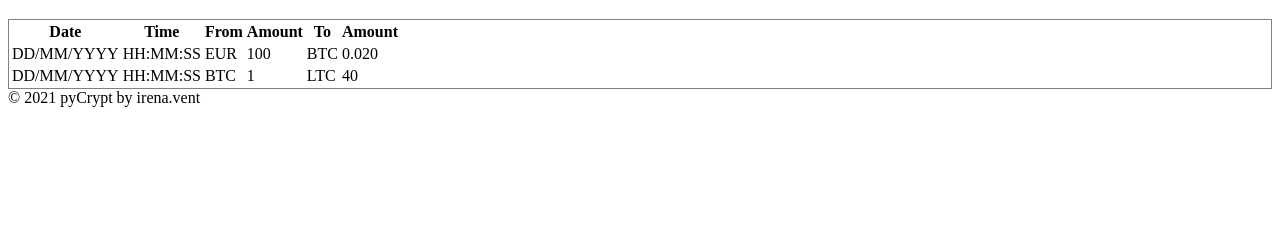
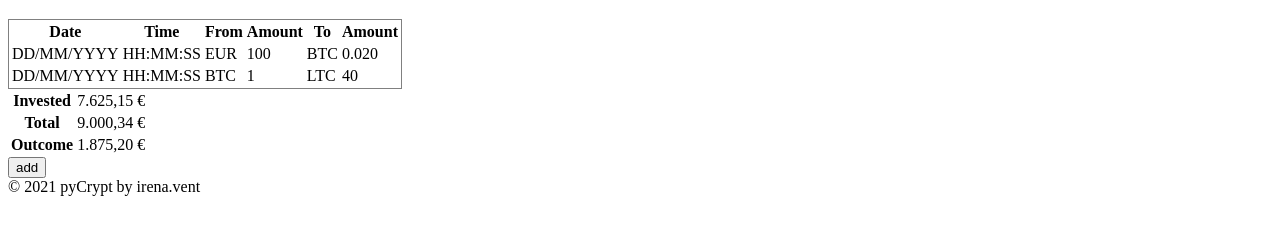
Before and after one commit to IrenaVent/pyCrypto, a plain HTML site: page index.html in a window 1280 px wide. Shown: the part 61-296 px from the top of the page. Drawn offline with Linux system fonts and the light colour scheme.

Commit message:
create transactions tables

```diff
--- a/index.html
+++ b/index.html
@@ -11,8 +11,8 @@
     <header>
         <h1>pyCrypto</h1>
     </header>
-    <div class="transactions-table">
-        <table>
+    <div class="transactions-container">
+        <table class="transactions-table">
             <tr>
                 <th>Date</th>
                 <th>Time</th>
@@ -39,6 +39,32 @@
             </tr>
         </table>
     </div>
+    <div class="status-container">
+        <table class="status-table">
+            <tr>
+                <th>Invested</th>
+                <td>7.625,15 €</td>
+            </tr>
+            <tr>
+                <th>Total</th>
+                <td>9.000,34 €</td>
+            </tr>
+            <tr>
+                <th>Outcome</th>
+                <td>1.875,20 €</td>
+            </tr>
+        </table>
+    </div>
+    <div class="add-button">
+        <button>add</button>
+    </div>
+    <div class="transaction-register-container">
+        <div class="transaction-from">
+
+        </div>
+        <div class="transaction-to"></div>
+        <div class="transaction-buttons"></div>
+    </div>
 
 
     <footer>
```
